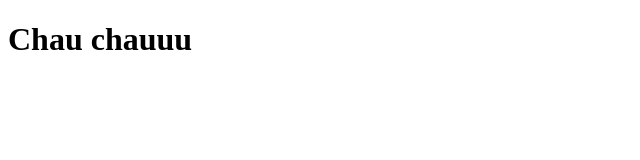
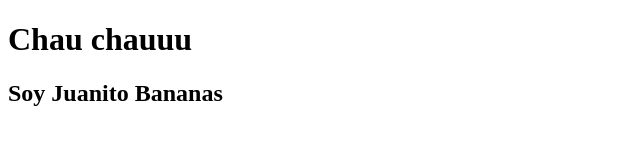
Before and after one commit to Sandy25g/Primer-repositorio-, a plain HTML site: page index.html in a window 1280 px wide. Shown: the whole page, without its empty margins (0-640 px from the left). Drawn offline with Linux system fonts and the light colour scheme.

Commit message:
Cambios por juan

```diff
--- a/index.html
+++ b/index.html
@@ -5,5 +5,6 @@
 </head>
 <body>
     <h1>Chau chauuu </h1>
+    <h2>Soy Juanito Bananas</h2>
 </body>
 </html>
```
